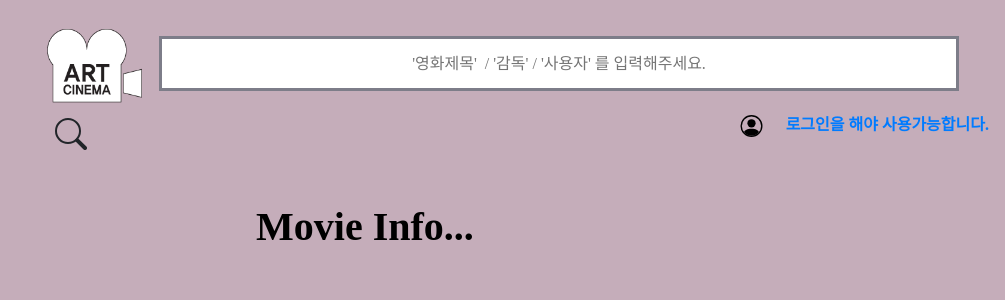
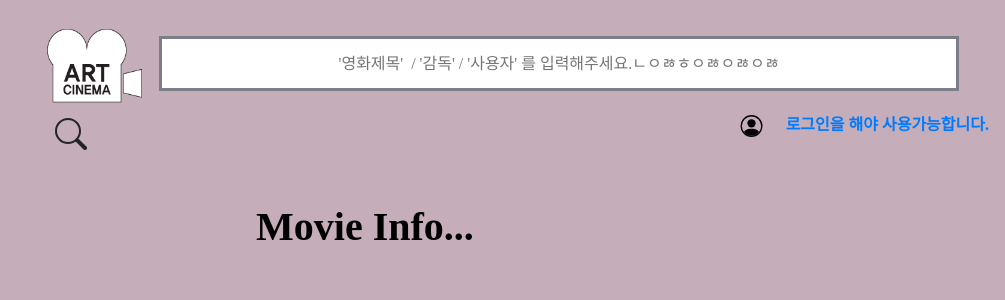
Before and after one commit to JiHoon-JK/ART_CINEMA, a Flask app: page /page5 in a window 1280 px wide; the page is wider, and only the part inside the window is pictured. Shown: the top 300 px of that part, without its empty margins (275-1280 px from the left). Run offline with Flask 2, Linux system fonts and the light colour scheme; some libraries are stand-ins or nearby versions; some web fonts are replaced.

Commit message:
Update page5.html

```diff
--- a/templates/page5.html
+++ b/templates/page5.html
@@ -1021,7 +1021,7 @@ img{
             <img src="static/logo.png" style="width:100px; height:80px; cursor: pointer;" onclick="btn_home()">
             <input class="keyword" id="movie_input" width="2em" height="2em"
                    style="margin-right: 7px; margin-left: 10px;" type="text" name="movie_info_give" maxlength=255
-                   value="" autocomplete="off" placeholder="'영화제목'  / '감독' / '사용자' 를 입력해주세요."
+                   value="" autocomplete="off" placeholder="'영화제목'  / '감독' / '사용자' 를 입력해주세요.ㄴㅇㅀㅎㅇㅀㅇㅀㅇㅀ"
                    onKeypress="javascript:if(event.keyCode==13) {search_listing()}">
             <svg class="bi bi-search" onclick="" width="2em" height="2em"
                  style="margin-top:13px;margin-right: 7px; margin-left: 10px; cursor: pointer;" viewBox="0 0 16 16"
```
